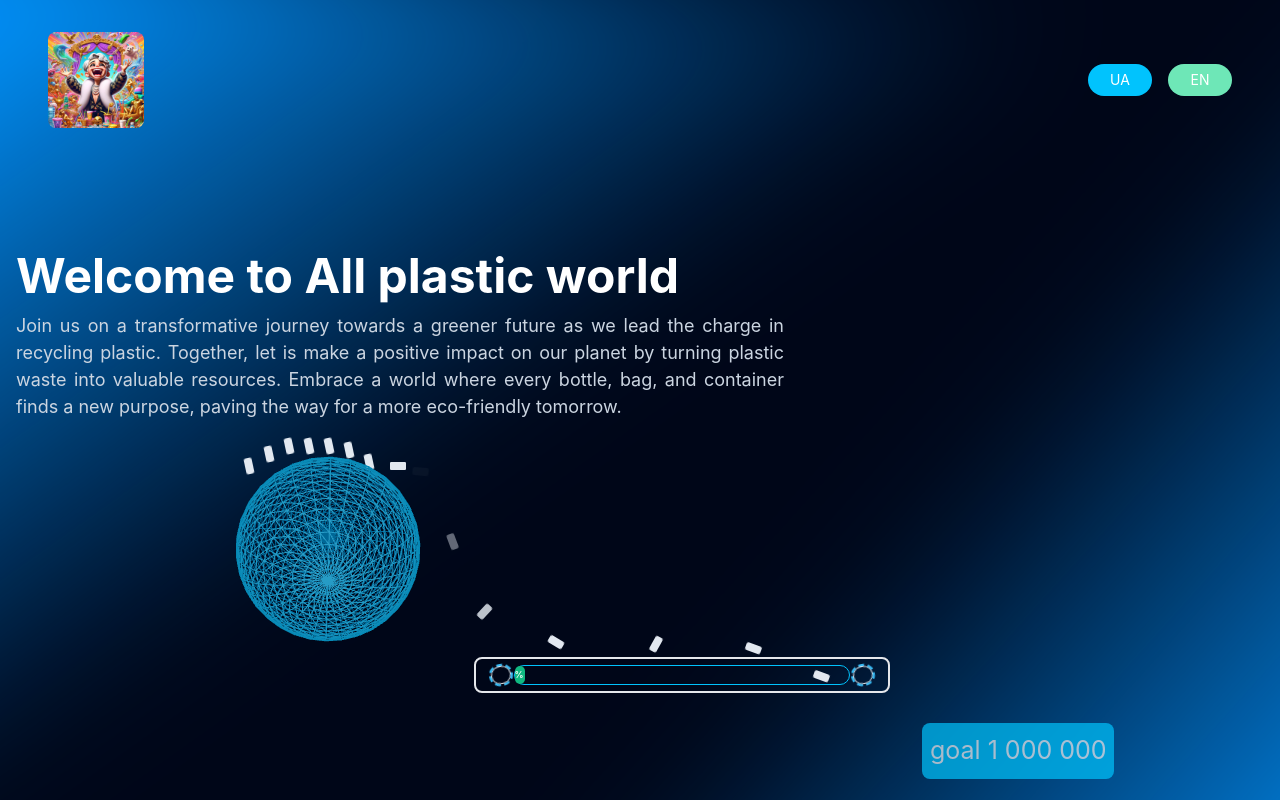
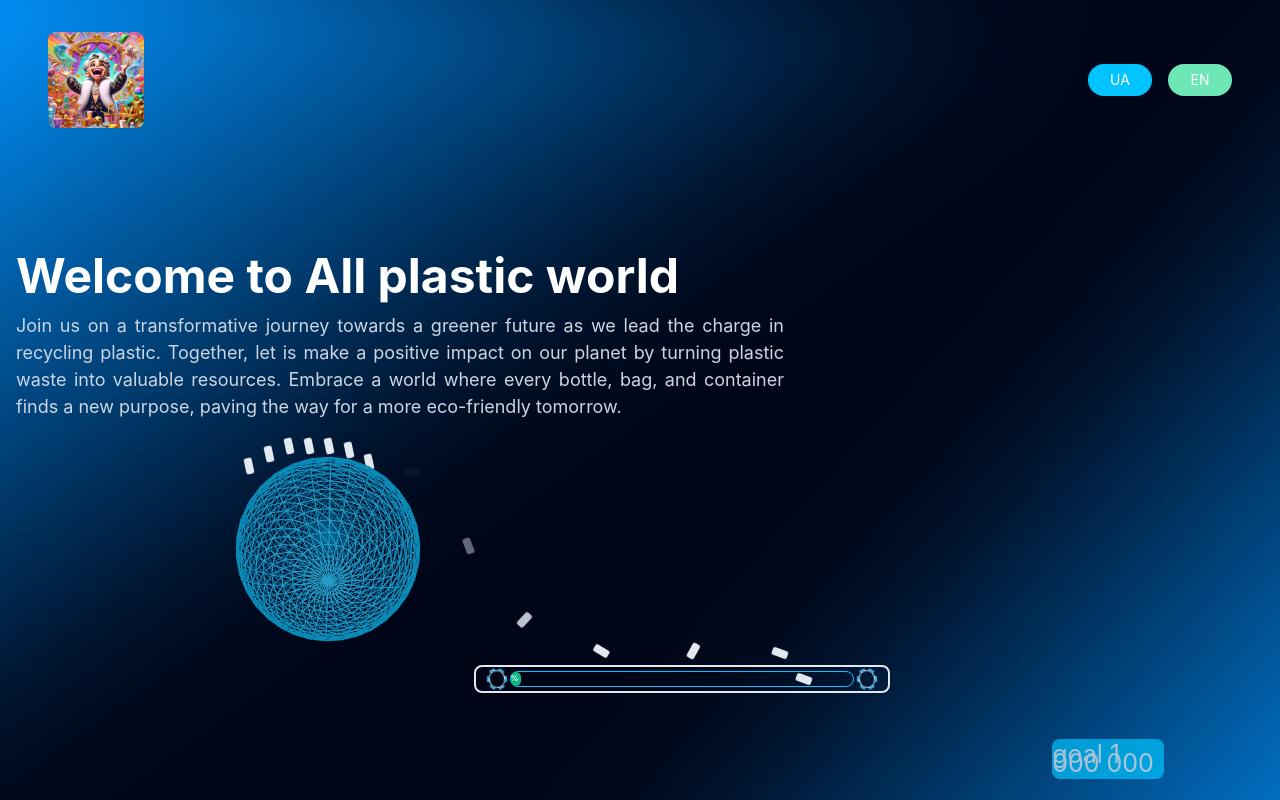
Before and after one commit to Kost90/allplastic-world, a React (Vite) app in the folder allplasticworld/: page / in a window 1280 px wide. Shown: the top 800 px of the page. Built offline with nearby package versions, Linux system fonts and the light colour scheme; no server answers.

Commit message:
edited animation and styles in animation

```diff
--- a/allplasticworld/src/components/animations/plasticsitems/Plastiitems.module.css
+++ b/allplasticworld/src/components/animations/plasticsitems/Plastiitems.module.css
@@ -1,31 +1,76 @@
 .plastic_item {
-  @apply absolute block w-2 h-2 md:w-4 md:h-2 bg-slate-200 rounded-sm;
+  @apply absolute block w-2 h-2 md:w-4 md:h-2 bg-slate-200 rounded-sm opacity-0;
   animation: fadeout 10s linear infinite normal forwards;
 }
 
 @keyframes fadeout {
   0% {
-    opacity: 0;
+    opacity: 1;
     transform: translateY(0) translateX(20px) rotate(0deg);
   }
   25% {
     opacity: 1;
-    transform: translateY(90px) translateX(50px) rotate(160deg);
+    transform: translateY(112px) translateX(77px) rotate(160deg);
   }
   50% {
     opacity: 1;
-    transform: translateY(90px) translateX(130px) rotate(380deg);
+    transform: translateY(112px) translateX(135px) rotate(380deg);
   }
   75% {
-    opacity: 1;
-    transform: translateY(150px) translateX(165px) rotate(380deg);
+    transform: translateY(165px) translateX(175px) rotate(380deg);
   }
   100% {
     opacity: 0;
-    transform: translateY(150px) translateX(165px) rotate(380deg);
+    transform: translateY(165px) translateX(175px) rotate(380deg);
   }
 }
-@media (min-width: 490px) {
+@media (min-width: 576px) {
+  @keyframes fadeout {
+    0% {
+      opacity: 1;
+      transform: translateY(0) translateX(17px) rotate(0deg);
+    }
+    25% {
+      opacity: 1;
+      transform: translateY(105px) translateX(50px) rotate(160deg);
+    }
+    50% {
+      opacity: 1;
+      transform: translateY(105px) translateX(210px) rotate(380deg);
+    }
+    75% {
+      transform: translateY(150px) translateX(260px) rotate(380deg);
+    }
+    100% {
+      opacity: 0;
+      transform: translateY(150px) translateX(260px) rotate(380deg);
+    }
+  }
+}
+@media (min-width: 768px) {
+  @keyframes fadeout {
+    0% {
+      opacity: 1;
+      transform: translateY(10px) translateX(30px) rotate(0deg);
+    }
+    25% {
+      opacity: 1;
+      transform: translateY(155px) translateX(70px) rotate(160deg);
+    }
+    50% {
+      opacity: 1;
+      transform: translateY(155px) translateX(290px) rotate(380deg);
+    }
+    75% {
+      transform: translateY(200px) translateX(340px) rotate(380deg);
+    }
+    100% {
+      opacity: 0;
+      transform: translateY(200px) translateX(340px) rotate(380deg);
+    }
+  }
+}
+@media (min-width: 992px) {
   @keyframes fadeout {
     0% {
       opacity: 0;
@@ -33,62 +78,42 @@
     }
     25% {
       opacity: 1;
-      transform: translateY(90px) translateX(50px) rotate(160deg);
+      transform: translateY(150px) translateX(100px) rotate(160deg);
     }
     50% {
-      transform: translateY(90px) translateX(170px) rotate(380deg);
+      opacity: 1;
+      transform: translateY(150px) translateX(290px) rotate(380deg);
     }
     75% {
-      transform: translateY(150px) translateX(180px) rotate(380deg);
+      transform: translateY(200px) translateX(330px) rotate(380deg);
     }
     100% {
       opacity: 0;
-      transform: translateY(150px) translateX(190px) rotate(380deg);
+      transform: translateY(200px) translateX(330px) rotate(380deg);
     }
   }
 }
-@media (min-width: 768px) {
+@media (min-width: 1200px) {
   @keyframes fadeout {
     0% {
-      opacity: 1;
-      transform: translateY(0) rotate(0deg);
+      opacity: 0;
+      transform: translateY(0) translateX(10px) rotate(0deg);
     }
     25% {
-      transform: translateY(140px) translateX(50px) rotate(160deg);
+      opacity: 1;
+      transform: translateY(185px) translateX(150px) rotate(160deg);
     }
     50% {
-      transform: translateY(140px) translateX(260px) rotate(380deg);
+      opacity: 1;
+      transform: translateY(185px) translateX(380px) rotate(380deg);
     }
     75% {
-      transform: translateY(200px) translateX(280px) rotate(380deg);
+      opacity: 1;
+      transform: translateY(250px) translateX(440px) rotate(380deg);
     }
     100% {
       opacity: 0;
-      transform: translateY(200px) translateX(280px) rotate(380deg);
-    }
-  }
-}
-@media (min-width: 1024px) {
-  @keyframes fadeout {
-    0% {
-      opacity: 0;
-      transform: translateY(0) translateX(20px) rotate(0deg);
-    }
-    25% {
-      opacity: 1;
-      transform: translateY(175px) translateX(100px) rotate(160deg);
-    }
-    50% {
-      opacity: 1;
-      transform: translateY(180px) translateX(350px) rotate(380deg);
-    }
-    75% {
-      opacity: 1;
-      transform: translateY(250px) translateX(520px) rotate(380deg);
-    }
-    100% {
-      opacity: 0;
-      transform: translateY(250px) translateX(500px) rotate(380deg);
+      transform: translateY(250px) translateX(440px) rotate(380deg);
     }
   }
 }
@@ -100,19 +125,19 @@
     }
     25% {
       opacity: 1;
-      transform: translateY(195px) translateX(100px) rotate(160deg);
+      transform: translateY(185px) translateX(100px) rotate(160deg);
     }
     50% {
       opacity: 1;
-      transform: translateY(195px) translateX(580px) rotate(380deg);
+      transform: translateY(185px) translateX(480px) rotate(380deg);
     }
     75% {
       opacity: 1;
-      transform: translateY(250px) translateX(680px) rotate(380deg);
+      transform: translateY(250px) translateX(600px) rotate(380deg);
     }
     100% {
       opacity: 0;
-      transform: translateY(250px) translateX(680px) rotate(380deg);
+      transform: translateY(250px) translateX(600px) rotate(380deg);
     }
   }
 }/*# sourceMappingURL=Plastiitems.module.css.map */
--- a/allplasticworld/src/components/animations/plasticsitems/Plastiitems.module.scss
+++ b/allplasticworld/src/components/animations/plasticsitems/Plastiitems.module.scss
@@ -1,33 +1,82 @@
 .plastic_item {
-    @apply absolute block w-2 h-2 md:w-4 md:h-2 bg-slate-200 rounded-sm;
+    @apply absolute block w-2 h-2 md:w-4 md:h-2 bg-slate-200 rounded-sm opacity-0;
     animation: fadeout 10s linear infinite normal forwards;
 }
 
 @keyframes fadeout {
     0% {
-        opacity: 0;
+        opacity: 1;
         transform: translateY(0) translateX(20px) rotate(0deg);
     }
 
     25% {
         opacity: 1;
-        transform: translateY(90px) translateX(50px) rotate(160deg);
+        transform: translateY(112px) translateX(77px) rotate(160deg);
     }
     50% {
         opacity: 1;
-        transform: translateY(90px) translateX(130px) rotate(380deg);
+        transform: translateY(112px) translateX(135px) rotate(380deg);
     }
     75% {
-        opacity: 1;
-        transform: translateY(150px) translateX(165px) rotate(380deg);
+        transform: translateY(165px) translateX(175px) rotate(380deg);
     }
     100% {
         opacity: 0;
-        transform: translateY(150px) translateX(165px) rotate(380deg);
+        transform: translateY(165px) translateX(175px) rotate(380deg);
     }
 }
 
-@media (min-width: 490px) {
+@media (min-width: 576px) {
+    @keyframes fadeout {
+        0% {
+            opacity: 1;
+            transform: translateY(0) translateX(17px) rotate(0deg);
+        }
+
+        25% {
+            opacity: 1;
+            transform: translateY(105px) translateX(50px) rotate(160deg);
+        }
+        50% {
+            opacity: 1;
+            transform: translateY(105px) translateX(210px) rotate(380deg);
+        }
+        75% {
+            transform: translateY(150px) translateX(260px) rotate(380deg);
+        }
+        100% {
+            opacity: 0;
+            transform: translateY(150px) translateX(260px) rotate(380deg);
+        }
+    }
+}
+
+@media (min-width: 768px) {
+    @keyframes fadeout {
+        0% {
+            opacity: 1;
+            transform: translateY(10px) translateX(30px) rotate(0deg);
+        }
+
+        25% {
+            opacity: 1;
+            transform: translateY(155px) translateX(70px) rotate(160deg);
+        }
+        50% {
+            opacity: 1;
+            transform: translateY(155px) translateX(290px) rotate(380deg);
+        }
+        75% {
+            transform: translateY(200px) translateX(340px) rotate(380deg);
+        }
+        100% {
+            opacity: 0;
+            transform: translateY(200px) translateX(340px) rotate(380deg);
+        }
+    }
+}
+
+@media (min-width: 992px) {
     @keyframes fadeout {
         0% {
             opacity: 0;
@@ -36,66 +85,44 @@
 
         25% {
             opacity: 1;
-            transform: translateY(90px) translateX(50px) rotate(160deg);
+            transform: translateY(150px) translateX(100px) rotate(160deg);
         }
         50% {
-            transform: translateY(90px) translateX(170px) rotate(380deg);
+            opacity: 1;
+            transform: translateY(150px) translateX(290px) rotate(380deg);
         }
         75% {
-            transform: translateY(150px) translateX(180px) rotate(380deg);
+            transform: translateY(200px) translateX(330px) rotate(380deg);
         }
         100% {
             opacity: 0;
-            transform: translateY(150px) translateX(190px) rotate(380deg);
+            transform: translateY(200px) translateX(330px) rotate(380deg);
         }
     }
 }
 
-@media (min-width: 768px) {
-    @keyframes fadeout {
-        0% {
-            opacity: 1;
-            transform: translateY(0) rotate(0deg);
-        }
-
-        25% {
-            transform: translateY(140px) translateX(50px) rotate(160deg);
-        }
-        50% {
-            transform: translateY(140px) translateX(260px) rotate(380deg);
-        }
-        75% {
-            transform: translateY(200px) translateX(280px) rotate(380deg);
-        }
-        100% {
-            opacity: 0;
-            transform: translateY(200px) translateX(280px) rotate(380deg);
-        }
-    }
-}
-
-@media (min-width: 1024px) {
+@media (min-width: 1200px) {
     @keyframes fadeout {
         0% {
             opacity: 0;
-            transform: translateY(0) translateX(20px) rotate(0deg);
+            transform: translateY(0) translateX(10px) rotate(0deg);
         }
 
         25% {
             opacity: 1;
-            transform: translateY(175px) translateX(100px) rotate(160deg);
+            transform: translateY(185px) translateX(150px) rotate(160deg);
         }
         50% {
             opacity: 1;
-            transform: translateY(180px) translateX(350px) rotate(380deg);
+            transform: translateY(185px) translateX(380px) rotate(380deg);
         }
         75% {
             opacity: 1;
-            transform: translateY(250px) translateX(520px) rotate(380deg);
+            transform: translateY(250px) translateX(440px) rotate(380deg);
         }
         100% {
             opacity: 0;
-            transform: translateY(250px) translateX(500px) rotate(380deg);
+            transform: translateY(250px) translateX(440px) rotate(380deg);
         }
     }
 }
@@ -109,19 +136,19 @@
 
         25% {
             opacity: 1;
-            transform: translateY(195px) translateX(100px) rotate(160deg);
+            transform: translateY(185px) translateX(100px) rotate(160deg);
         }
         50% {
             opacity: 1;
-            transform: translateY(195px) translateX(580px) rotate(380deg);
+            transform: translateY(185px) translateX(480px) rotate(380deg);
         }
         75% {
             opacity: 1;
-            transform: translateY(250px) translateX(680px) rotate(380deg);
+            transform: translateY(250px) translateX(600px) rotate(380deg);
         }
         100% {
             opacity: 0;
-            transform: translateY(250px) translateX(680px) rotate(380deg);
+            transform: translateY(250px) translateX(600px) rotate(380deg);
         }
     }
 }
--- a/allplasticworld/src/ui/animation/Animation.module.css
+++ b/allplasticworld/src/ui/animation/Animation.module.css
@@ -1,5 +1,5 @@
 .sorted_plate {
-  @apply p-4 md:p-4 border-2 rounded-lg h-5 w-1/3 flex justify-between items-center border-double lg:w-1/3 absolute;
+  @apply p-2 md:p-3 border-2 rounded-lg h-3 md:h-5 w-1/3 flex justify-between items-center border-double lg:w-1/3 absolute;
   right: 30%;
   bottom: 15%;
 }
@@ -9,63 +9,36 @@
   animation: rotateBorder 5s linear infinite;
 }
 .plastic_item:first-child {
-  @apply mt-5;
+  @apply mt-3;
 }
 .plastic_item:nth-child(2) {
-  @apply mt-2;
+  @apply mt-1;
 }
 .plastic_item:nth-child(6) {
   @apply mt-1;
 }
 .plastic_item:nth-child(7) {
-  @apply mt-4;
+  @apply mt-3;
 }
 
 .plastic_item_group {
   @apply flex flex-row gap-1 absolute;
-  left: 20%;
+  left: 14%;
   top: -2%;
 }
 
 .sorted_div {
-  @apply w-5 rounded-full outline-dashed outline-sky-400 outline-2 border;
+  @apply w-4 md:w-5 rounded-full outline-dashed outline-sky-400 outline-2 border;
   height: inherit;
   animation: rotateBorder 5s linear infinite;
 }
 
-@keyframes rotateBorder {
-  0% {
-    transform: rotate(0deg);
-  }
-  100% {
-    transform: rotate(360deg);
-  }
-}
-@keyframes changeBorderColor {
-  0% {
-    border-top-color: #36ef9b; /* Initial color */
-  }
-  25% {
-    border-top-color: #38bdf8;
-    border-right-color: #36ef9b;
-  }
-  50% {
-    border-right-color: #38bdf8;
-    border-bottom-color: #36ef9b;
-  }
-  75% {
-    border-bottom-color: #38bdf8;
-    border-left-color: #36ef9b;
-  }
-  100% {
-    border-left-color: #38bdf8;
-    border-top-color: #36ef9b;
-  }
-}
 .recycle_bin {
   @apply flex w-20 md:w-40 lg:w-48 md:h-14 h-7 bg-brightBlue hover:bg-emerald-400 opacity-70 absolute rounded-lg justify-center items-center text-white;
   right: 12%;
   bottom: -15%;
+  font-size: 8px;
+  line-height: 9px;
 }
 
 .progress_bar_container {
@@ -85,10 +58,115 @@
   padding: 0;
 }
 
-@media (min-width: 1024px) {
+@media (min-width: 576px) {
   .plastic_item_group {
-    @apply flex flex-row gap-1 absolute;
+    left: 18%;
+    top: -5%;
+  }
+  .plastic_item {
+    @apply w-2 h-2;
+  }
+  .plastic_item:first-child {
+    @apply mt-4;
+  }
+  .plastic_item:nth-child(2) {
+    @apply mt-2;
+  }
+  .plastic_item:nth-child(3) {
+    @apply mt-1;
+  }
+  .plastic_item:nth-child(4) {
+    @apply mt-1;
+  }
+  .plastic_item:nth-child(5) {
+    @apply mt-1;
+  }
+  .plastic_item:nth-child(6) {
+    @apply mt-2;
+  }
+  .plastic_item:nth-child(7) {
+    @apply mt-4;
+  }
+  .sorted_plate {
+    @apply h-4 p-3;
+  }
+  .recycle_bin {
+    @apply h-10 w-28;
+    right: 10%;
+  }
+  .count {
+    font-size: 8px;
+    line-height: 9px;
+  }
+}
+@media (min-width: 768px) {
+  .plastic_item_group {
+    left: 15%;
+    top: -2%;
+  }
+  .plastic_item {
+    @apply block w-2 h-2 md:w-4 md:h-2 bg-slate-200 rounded-sm;
+    animation: rotateBorder 5s linear infinite;
+  }
+  .plastic_item:first-child {
+    @apply mt-5;
+  }
+  .plastic_item:nth-child(2) {
+    @apply mt-2;
+  }
+  .plastic_item:nth-child(3) {
+    @apply mt-0;
+  }
+  .plastic_item:nth-child(4) {
+    @apply mt-0;
+  }
+  .plastic_item:nth-child(5) {
+    @apply mt-0;
+  }
+  .plastic_item:nth-child(6) {
+    @apply mt-1;
+  }
+  .plastic_item:nth-child(7) {
+    @apply mt-4;
+  }
+  .recycle_bin {
+    right: 8%;
+  }
+  .count {
+    font-size: 8px;
+    line-height: 9px;
+  }
+}
+@media (min-width: 992px) {
+  .plastic_item_group {
+    left: 15%;
+    top: -2%;
+  }
+  .sorted_plate {
+    @apply h-4;
+  }
+  .sorted_div {
+    @apply w-5;
+  }
+}
+@media (min-width: 1200px) {
+  .plastic_item_group {
     left: 18%;
     top: -2%;
   }
+}
+@media (min-width: 1420px) {
+  .plastic_item_group {
+    @apply flex flex-row gap-1 absolute;
+    left: 19%;
+    top: -2%;
+  }
+}
+@keyframes rotateBorder {
+  0% {
+    transform: rotate(0deg);
+  }
+  100% {
+    transform: rotate(360deg);
+  }
 }/*# sourceMappingURL=Animation.module.css.map */
--- a/allplasticworld/src/ui/animation/Animation.module.scss
+++ b/allplasticworld/src/ui/animation/Animation.module.scss
@@ -1,73 +1,44 @@
 .sorted_plate {
-    @apply p-4 md:p-4 border-2 rounded-lg h-5 w-1/3 flex justify-between items-center border-double lg:w-1/3 absolute;
+    @apply p-2 md:p-3 border-2 rounded-lg h-3 md:h-5 w-1/3 flex justify-between items-center border-double lg:w-1/3 absolute;
     right: 30%;
     bottom: 15%;
 }
 
-.plastic_item{
+.plastic_item {
     @apply block w-2 h-2 md:w-4 md:h-2 bg-slate-200 rounded-sm;
     animation: rotateBorder 5s linear infinite;
-    &:first-child{
-        @apply mt-5;
+    &:first-child {
+        @apply mt-3;
     }
-    &:nth-child(2){
-        @apply mt-2;
-    }
-    &:nth-child(6){
+    &:nth-child(2) {
         @apply mt-1;
     }
-    &:nth-child(7){
-        @apply mt-4;
+    &:nth-child(6) {
+        @apply mt-1;
+    }
+    &:nth-child(7) {
+        @apply mt-3;
     }
 }
 
-.plastic_item_group{
+.plastic_item_group {
     @apply flex flex-row gap-1 absolute;
-    left: 20%;
+    left: 14%;
     top: -2%;
 }
 
 .sorted_div {
-    @apply w-5 rounded-full outline-dashed outline-sky-400 outline-2 border;
+    @apply w-4 md:w-5 rounded-full outline-dashed outline-sky-400 outline-2 border;
     height: inherit;
     animation: rotateBorder 5s linear infinite;
-}
-
-@keyframes rotateBorder {
-    0% {
-        transform: rotate(0deg);
-    }
-    100% {
-        transform: rotate(360deg);
-    }
-}
-
-@keyframes changeBorderColor {
-    0% {
-        border-top-color: #36ef9b; /* Initial color */
-    }
-    25% {
-        border-top-color: #38bdf8;
-        border-right-color: #36ef9b;
-    }
-    50% {
-        border-right-color: #38bdf8;
-        border-bottom-color: #36ef9b;
-    }
-    75% {
-        border-bottom-color: #38bdf8;
-        border-left-color: #36ef9b;
-    }
-    100% {
-        border-left-color: #38bdf8;
-        border-top-color: #36ef9b;
-    }
 }
 
 .recycle_bin {
     @apply flex w-20 md:w-40 lg:w-48 md:h-14 h-7 bg-brightBlue hover:bg-emerald-400 opacity-70 absolute rounded-lg justify-center items-center text-white;
     right: 12%;
     bottom: -15%;
+    font-size: 8px;
+    line-height: 9px;
 }
 
 .progress_bar_container {
@@ -87,10 +58,131 @@
     padding: 0;
 }
 
-@media (min-width:1024px){
-    .plastic_item_group{
-        @apply flex flex-row gap-1 absolute;
+// Media breackpoints
+
+@media (min-width: 576px) {
+    .plastic_item_group {
+        left: 18%;
+        top: -5%;
+    }
+
+    .plastic_item {
+        @apply w-2 h-2;
+        &:first-child {
+            @apply mt-4;
+        }
+        &:nth-child(2) {
+            @apply mt-2;
+        }
+        &:nth-child(3) {
+            @apply mt-1;
+        }
+        &:nth-child(4) {
+            @apply mt-1;
+        }
+        &:nth-child(5) {
+            @apply mt-1;
+        }
+        &:nth-child(6) {
+            @apply mt-2;
+        }
+        &:nth-child(7) {
+            @apply mt-4;
+        }
+    }
+
+    .sorted_plate {
+        @apply h-4 p-3;
+    }
+
+    .recycle_bin {
+        @apply h-10 w-28;
+        right: 10%;
+    }
+
+    .count {
+        font-size: 8px;
+        line-height: 9px;
+    }
+}
+
+@media (min-width: 768px) {
+    .plastic_item_group {
+        left: 15%;
+        top: -2%;
+    }
+
+    .plastic_item {
+        @apply block w-2 h-2 md:w-4 md:h-2 bg-slate-200 rounded-sm;
+        animation: rotateBorder 5s linear infinite;
+        &:first-child {
+            @apply mt-5;
+        }
+        &:nth-child(2) {
+            @apply mt-2;
+        }
+        &:nth-child(3) {
+            @apply mt-0;
+        }
+        &:nth-child(4) {
+            @apply mt-0;
+        }
+        &:nth-child(5) {
+            @apply mt-0;
+        }
+        &:nth-child(6) {
+            @apply mt-1;
+        }
+        &:nth-child(7) {
+            @apply mt-4;
+        }
+    }
+
+    .recycle_bin {
+        right: 8%;
+    }
+
+    .count {
+        font-size: 8px;
+        line-height: 9px;
+    }
+}
+
+@media (min-width: 992px) {
+    .plastic_item_group {
+        left: 15%;
+        top: -2%;
+    }
+
+    .sorted_plate {
+        @apply h-4;
+    }
+
+    .sorted_div {
+        @apply w-5;
+    }
+}
+
+@media (min-width: 1200px) {
+    .plastic_item_group {
         left: 18%;
         top: -2%;
     }
 }
+
+@media (min-width: 1420px) {
+    .plastic_item_group {
+        @apply flex flex-row gap-1 absolute;
+        left: 19%;
+        top: -2%;
+    }
+}
+
+@keyframes rotateBorder {
+    0% {
+        transform: rotate(0deg);
+    }
+    100% {
+        transform: rotate(360deg);
+    }
+}
```
Also changed, not shown: 2 other files (tests, documents, lock files or other folders).
